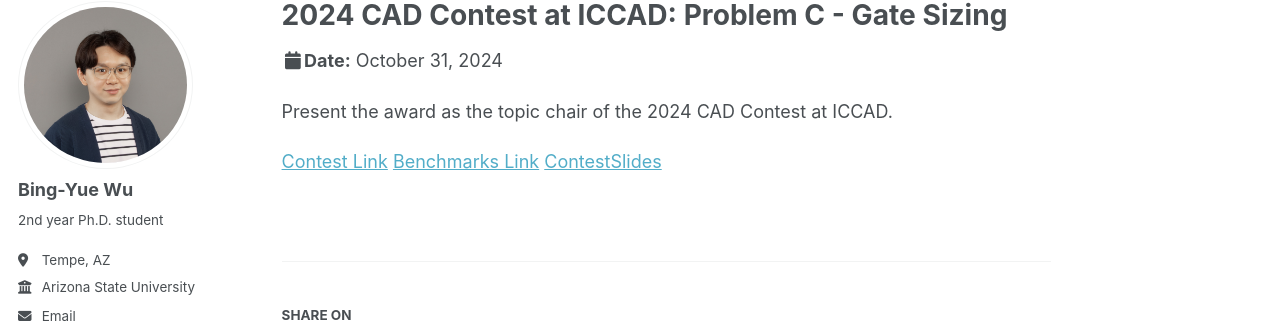
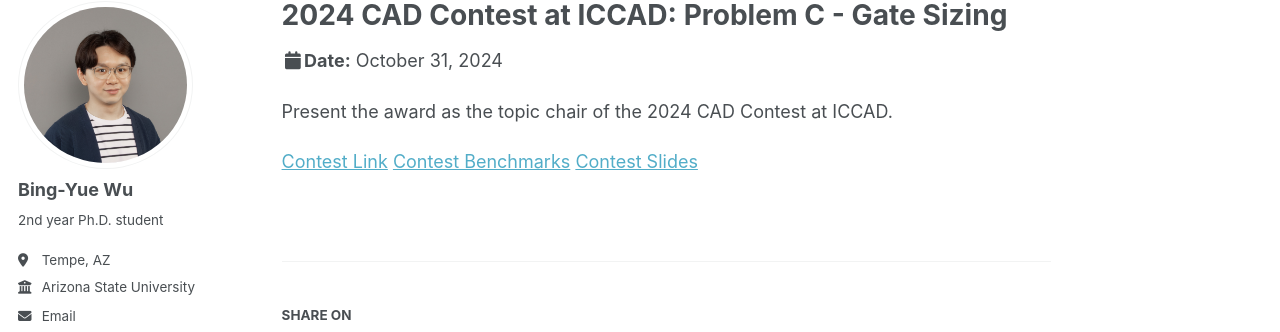
Before and after one commit to bingyuew/bingyuew.github.io, a Jekyll site: the page built from _talks/2024-10-31.md, in a window 1280 px wide and 968 px high. Shown: the part 105-437 px from the top of the window. Built offline with Jekyll 4.4.1, drawn with Linux system fonts in a browser that asks for light colours; some web fonts are replaced.

Commit message:
update website
Signed-off-by: Bing-Yue Wu <bingyuew@Bing-Yues-MacBook-Air.local>

```diff
--- a/_talks/2024-10-31.md
+++ b/_talks/2024-10-31.md
@@ -11,5 +11,5 @@
 Present the award as the topic chair of the 2024 CAD Contest at ICCAD.
 
 [Contest Link](https://www.iccad-contest.org/2024/)
-[Benchmarks Link](https://github.com/ASU-VDA-Lab/2024_ICCAD_Contest_Gate_Sizing_Benchmark)
-[ContestSlides](https://github.com/ASU-VDA-Lab/2024_ICCAD_Contest_Gate_Sizing_Benchmark/blob/main/ICCAD_Contest_Problem_C.pdf)
+[Contest Benchmarks](https://github.com/ASU-VDA-Lab/2024_ICCAD_Contest_Gate_Sizing_Benchmark)
+[Contest Slides](https://github.com/ASU-VDA-Lab/2024_ICCAD_Contest_Gate_Sizing_Benchmark/blob/main/ICCAD_Contest_Problem_C.pdf)
```
